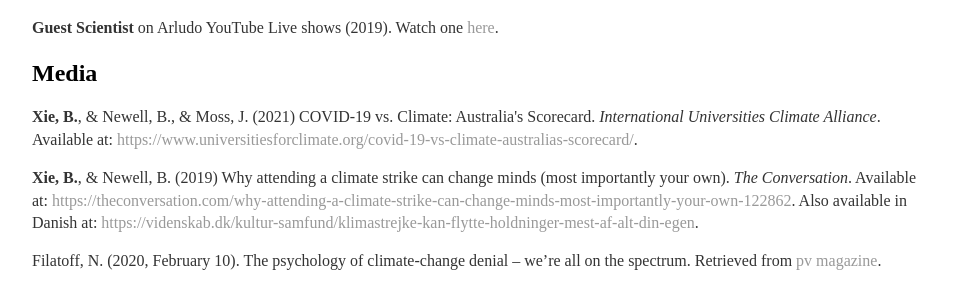
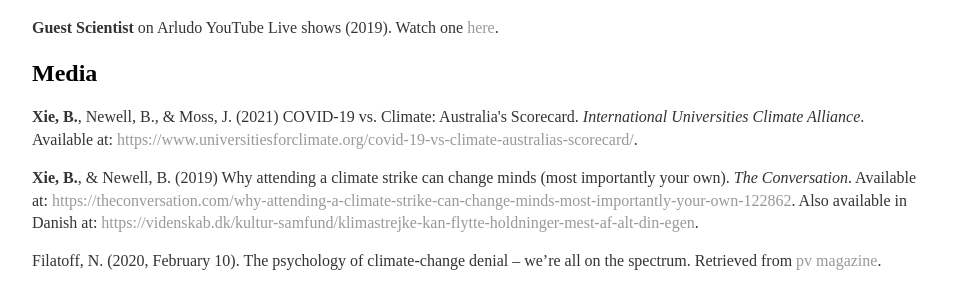
Before and after one commit to belindaxie/belindaxie.github.io, a Jekyll site: the page built from cv/index.html, in a window 1280 px wide. Shown: the part 578-869 px from the top of the page, without its empty margins (160-1119 px from the left). Built offline with Jekyll 4.4.1, drawn with Linux system fonts in a browser that asks for light colours.

```diff
--- a/cv/index.html
+++ b/cv/index.html
@@ -32,7 +32,7 @@ title: CV of Belinda Xie
 
 <h2>Media </h2>
 
-	<p><strong>Xie, B.</strong>, & Newell, B., & Moss, J. (2021) COVID-19 vs. Climate: Australia's Scorecard. <em>International Universities Climate Alliance</em>. Available at: <a href="https://www.universitiesforclimate.org/covid-19-vs-climate-australias-scorecard/">https://www.universitiesforclimate.org/covid-19-vs-climate-australias-scorecard/</a>.</p>
+	<p><strong>Xie, B.</strong>, Newell, B., & Moss, J. (2021) COVID-19 vs. Climate: Australia's Scorecard. <em>International Universities Climate Alliance</em>. Available at: <a href="https://www.universitiesforclimate.org/covid-19-vs-climate-australias-scorecard/">https://www.universitiesforclimate.org/covid-19-vs-climate-australias-scorecard/</a>.</p>
 
 	<p><strong>Xie, B.</strong>, & Newell, B. (2019) Why attending a climate strike can change minds (most importantly your own). <em>The Conversation</em>. Available at: <a href="https://theconversation.com/why-attending-a-climate-strike-can-change-minds-most-importantly-your-own-122862">https://theconversation.com/why-attending-a-climate-strike-can-change-minds-most-importantly-your-own-122862</a>. Also available in Danish at: <a href="https://videnskab.dk/kultur-samfund/klimastrejke-kan-flytte-holdninger-mest-af-alt-din-egen">https://videnskab.dk/kultur-samfund/klimastrejke-kan-flytte-holdninger-mest-af-alt-din-egen</a>.</p>
 
```
